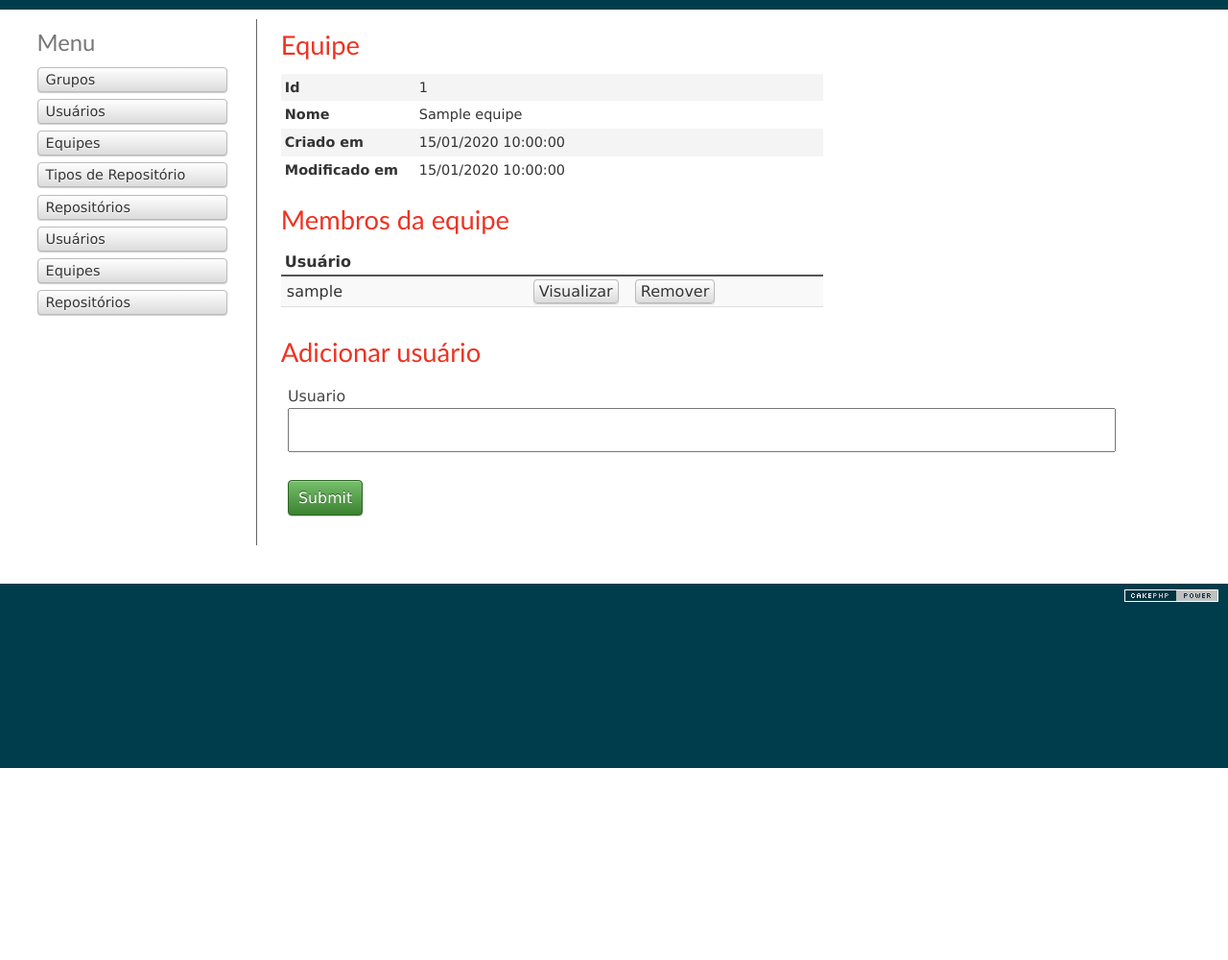
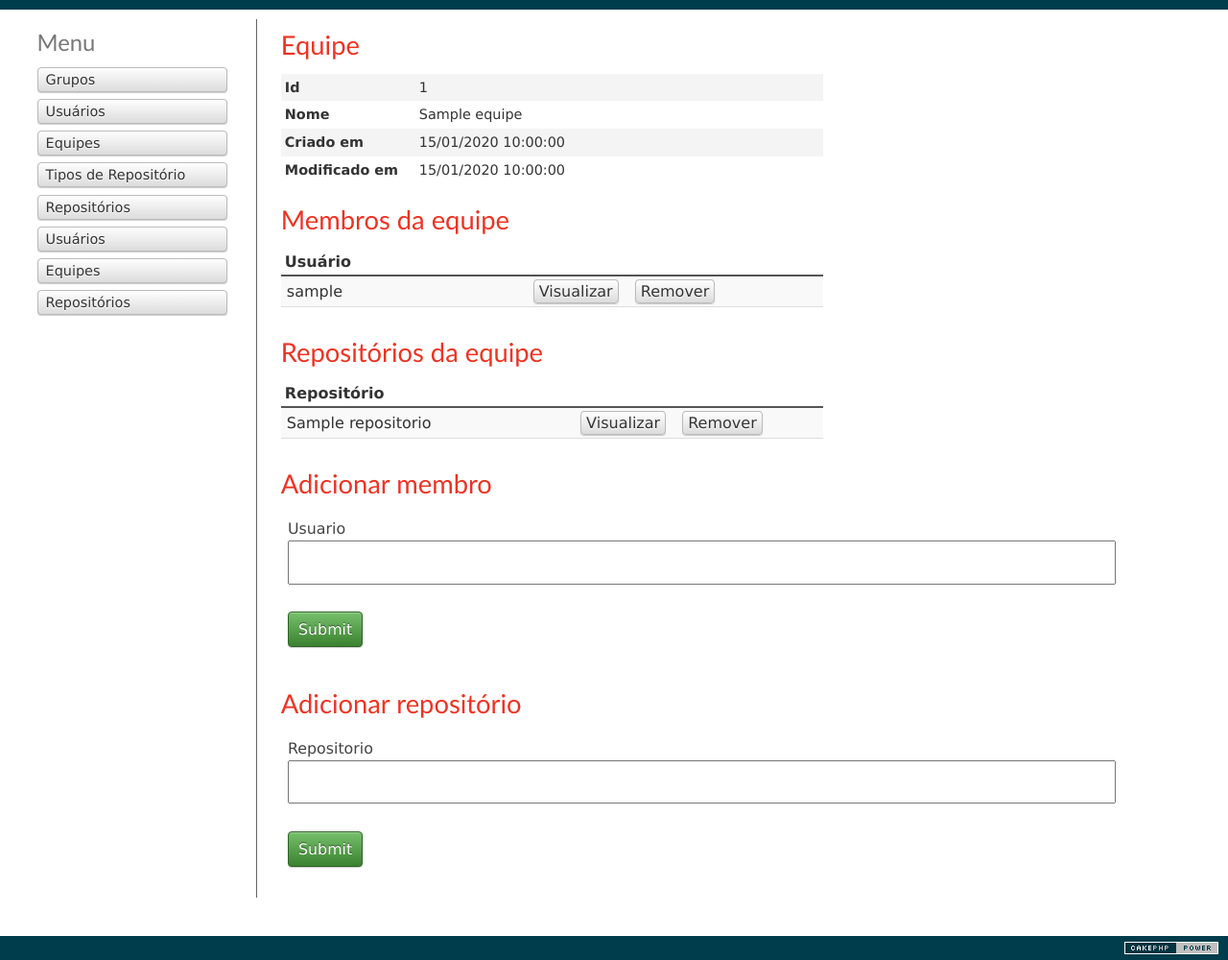
Before and after one commit to adhenawer/collabdev, a CakePHP app: the page made by app/View/Equipes/view.ctp in a window 1280 px wide. Shown: the whole page at 96% size. Before the commit the page ends 800 px from the top, so only its background shows below. Run offline with PHP 8.4 and a stand-in for CakePHP, Linux system fonts and the light colour scheme; the template is opened without the code that fills it: most values are stand-ins (such as "Sample title", 1, 10 or a date in 2020); form fields are guessed from the names that the template uses; data that the repository does not hold is empty; some libraries are stand-ins or nearby versions.

Commit message:
atrelamento equipe -> repositório

```diff
--- a/app/View/Equipes/view.ctp
+++ b/app/View/Equipes/view.ctp
@@ -48,6 +48,24 @@
             <?php endforeach;?>
         </table>
 </div>
+<div class="equipes index usuariosEquipe">
+    <h2><?php echo 'Repositórios da equipe' ?></h2>
+        <table cellpadding="0" cellspacing="0">
+            <tr>
+                <th>Repositório</th>
+                <th></th>
+            </tr>
+            <?php foreach ($repositoriosEquipe as $value): ?>
+            <tr>
+                <td><?php echo h($value['Repositorio']['nome']); ?>&nbsp;</td>
+            <td class="actions">
+                <?php echo $this->Html->link(__('Visualizar'), array('controller' => 'repositorios','action' => 'view', $value['Repositorio']['id'])); ?>
+                <?php echo $this->Html->link(__('Remover'), array('action' => 'removerRepositorio', $equipe['Equipe']['id'], $value['Repositorio']['id']), null, __('Tem certeza que deseja remover o repositório %s da equipe?', $value['Repositorio']['nome'])); ?>
+            </td>
+            </tr>
+            <?php endforeach;?>
+        </table>
+</div>
 <div class="equipes view form">
     <?php
         echo $this->Form->create(null, array(
@@ -57,9 +75,24 @@
                  $equipe['Equipe']['id']
         )));
     ?>
-    <h2><?php echo 'Adicionar usuário' ?></h2>
+    <h2><?php echo 'Adicionar membro' ?></h2>
     <?php
         echo $this->Form->input('usuario_id');
         echo $this->Form->end(__('Submit'));
     ?>
 </div>
+<div class="equipes view form">
+    <?php
+        echo $this->Form->create(null, array(
+            'url' => array(
+                'controller' => 'equipes',
+                'action' => 'relacionarRepositorio',
+                 $equipe['Equipe']['id']
+        )));
+    ?>
+    <h2><?php echo 'Adicionar repositório' ?></h2>
+    <?php
+        echo $this->Form->input('repositorio_id');
+        echo $this->Form->end(__('Submit'));
+    ?>
+</div>
```
Also changed, not shown: app/Controller/EquipesController.php (+71 -1 lines).
